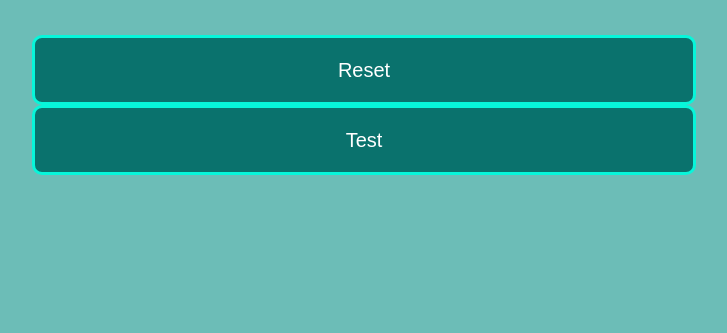
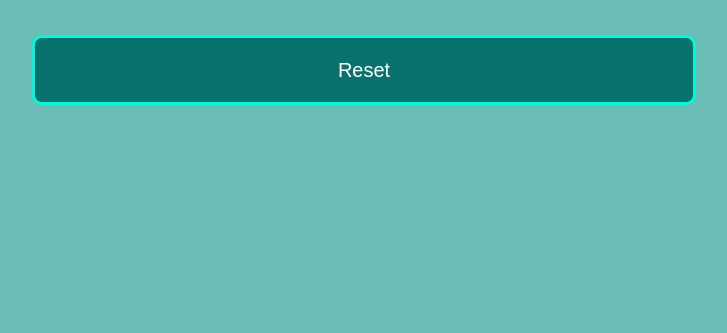
Before and after one commit to AzadMohammadi-z/TypingSpeed, a plain HTML site: page index.html in a window 1280 px wide. Shown: the part 467-800 px from the top of the page, without its empty margins (276-1003 px from the left). Drawn offline with Linux system fonts and the light colour scheme.

Commit message:
No thing

```diff
--- a/index.html
+++ b/index.html
@@ -23,7 +23,6 @@
     ></textarea>
     <p id="timer" class="timer">00:00:00</p>
     <button id="reset" class="reset">Reset</button>
-    <button id="test" class="reset">Test</button>
 
     <script src="script.js"></script>
   </body>
```
